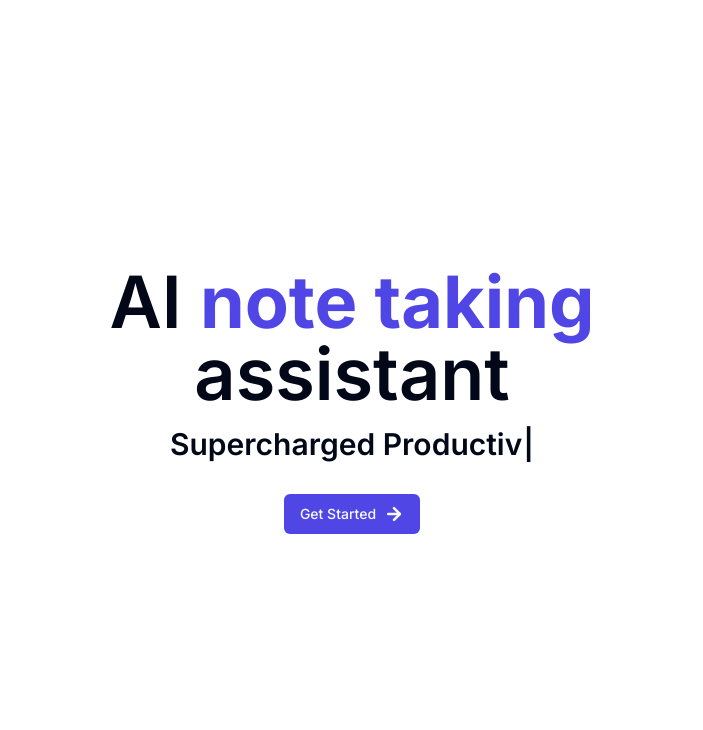
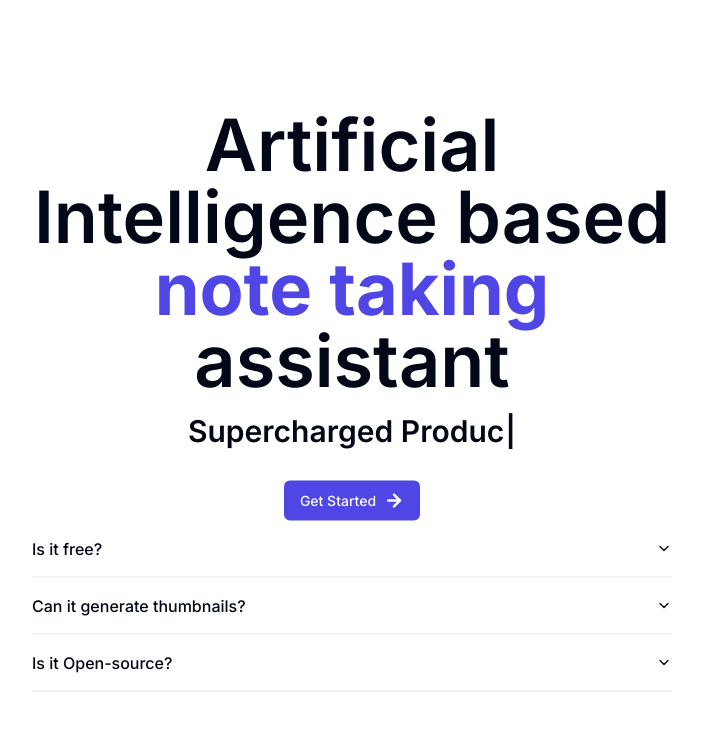
Before and after one commit to galanteria01/ai-noter, a Next.js app: page / in a window 1280 px wide. Shown: the top 730 px of the page, without its empty margins (288-991 px from the left). Built offline with nearby package versions, Linux system fonts and the light colour scheme.

Commit message:
chore: finalized texts and design homepage

```diff
--- a/package.json
+++ b/package.json
@@ -12,6 +12,7 @@
     "@clerk/backend": "^0.32.1",
     "@clerk/nextjs": "^4.26.1",
     "@neondatabase/serverless": "^0.6.0",
+    "@radix-ui/react-accordion": "^1.1.2",
     "@radix-ui/react-alert-dialog": "^1.0.5",
     "@radix-ui/react-dialog": "^1.0.5",
     "@radix-ui/react-separator": "^1.0.3",
--- a/src/app/page.tsx
+++ b/src/app/page.tsx
@@ -1,3 +1,4 @@
+import FAQAccordian from '@/components/custom/faq-accordian'
 import TypewriteTitle from '@/components/custom/typewriter-title'
 import { Button } from '@/components/ui/button'
 import { ArrowRight } from 'lucide-react'
@@ -8,19 +9,19 @@
     <div className=''>
       <div className='absolute top-1/2 left-1/2 -translate-x-1/2 -translate-y-1/2'>
         <h1 className="font-semibold text-7xl text-center">
-          AI <span className='text-indigo-600 font-bold'>note taking</span>{' '} assistant
+          Artificial Intelligence based <span className='text-indigo-600 font-bold'>note taking</span>{' '} assistant
         </h1>
         <div className="mt-4"> </div>
         <h2 className='font-semibold text-3xl text-center'><TypewriteTitle /></h2>
         <div className="mt-8"> </div>
         <div className='flex justify-center'>
-
           <Link href={"/dashboard"}>
             <Button className='bg-indigo-600'>
               Get Started <ArrowRight className='ml-2 w-5 h-5' strokeWidth={3} />
             </Button>
           </Link>
         </div>
+        <FAQAccordian />
       </div>
     </div>
   )
--- /dev/null
+++ b/src/components/custom/faq-accordian.tsx
@@ -0,0 +1,34 @@
+import {
+  Accordion,
+  AccordionContent,
+  AccordionItem,
+  AccordionTrigger,
+} from "@/components/ui/accordion"
+
+export default function FAQAccordian() {
+  return (
+    <Accordion type="single" collapsible className="w-full">
+      <AccordionItem value="item-1">
+        <AccordionTrigger>Is it free?</AccordionTrigger>
+        <AccordionContent>
+          Yes. It is free to use for small use-cases.
+        </AccordionContent>
+      </AccordionItem>
+      <AccordionItem value="item-2">
+        <AccordionTrigger>Can it generate thumbnails?</AccordionTrigger>
+        <AccordionContent>
+          Yes, It does generate thumbnails images using DALL-E API
+        </AccordionContent>
+      </AccordionItem>
+      <AccordionItem value="item-3">
+        <AccordionTrigger>Is it Open-source?</AccordionTrigger>
+        <AccordionContent>
+          Yes it is open-source and can be found at{" "}
+          <a className="font-semibold text-indigo-600 hover:underline" href="https://github.com/galanteria01/ai-noter">
+            Github
+          </a>
+        </AccordionContent>
+      </AccordionItem>
+    </Accordion>
+  )
+}
--- a/src/components/custom/typewriter-title.tsx
+++ b/src/components/custom/typewriter-title.tsx
@@ -11,10 +11,13 @@
       options={{ loop: true }}
       onInit={(typewriter) => {
         typewriter
-          .typeString(' Supercharged Productivity')
+          .typeString('Supercharged Productivity')
           .pauseFor(1000)
           .deleteAll()
-          .typeString("AI powered")
+          .typeString("Generative AI based")
+          .pauseFor(1000)
+          .deleteAll()
+          .typeString("Easy to use")
           .start()
       }}
     />
--- /dev/null
+++ b/src/components/ui/accordion.tsx
@@ -0,0 +1,60 @@
+"use client"
+
+import * as React from "react"
+import * as AccordionPrimitive from "@radix-ui/react-accordion"
+import { ChevronDown } from "lucide-react"
+
+import { cn } from "@/lib/utils"
+
+const Accordion = AccordionPrimitive.Root
+
+const AccordionItem = React.forwardRef<
+  React.ElementRef<typeof AccordionPrimitive.Item>,
+  React.ComponentPropsWithoutRef<typeof AccordionPrimitive.Item>
+>(({ className, ...props }, ref) => (
+  <AccordionPrimitive.Item
+    ref={ref}
+    className={cn("border-b", className)}
+    {...props}
+  />
+))
+AccordionItem.displayName = "AccordionItem"
+
+const AccordionTrigger = React.forwardRef<
+  React.ElementRef<typeof AccordionPrimitive.Trigger>,
+  React.ComponentPropsWithoutRef<typeof AccordionPrimitive.Trigger>
+>(({ className, children, ...props }, ref) => (
+  <AccordionPrimitive.Header className="flex">
+    <AccordionPrimitive.Trigger
+      ref={ref}
+      className={cn(
+        "flex flex-1 items-center justify-between py-4 font-medium transition-all hover:underline [&[data-state=open]>svg]:rotate-180",
+        className
+      )}
+      {...props}
+    >
+      {children}
+      <ChevronDown className="h-4 w-4 shrink-0 transition-transform duration-200" />
+    </AccordionPrimitive.Trigger>
+  </AccordionPrimitive.Header>
+))
+AccordionTrigger.displayName = AccordionPrimitive.Trigger.displayName
+
+const AccordionContent = React.forwardRef<
+  React.ElementRef<typeof AccordionPrimitive.Content>,
+  React.ComponentPropsWithoutRef<typeof AccordionPrimitive.Content>
+>(({ className, children, ...props }, ref) => (
+  <AccordionPrimitive.Content
+    ref={ref}
+    className={cn(
+      "overflow-hidden text-sm transition-all data-[state=closed]:animate-accordion-up data-[state=open]:animate-accordion-down",
+      className
+    )}
+    {...props}
+  >
+    <div className="pb-4 pt-0">{children}</div>
+  </AccordionPrimitive.Content>
+))
+AccordionContent.displayName = AccordionPrimitive.Content.displayName
+
+export { Accordion, AccordionItem, AccordionTrigger, AccordionContent }
```
Also changed, not shown: 1 other file (tests, documents, lock files or other folders).
